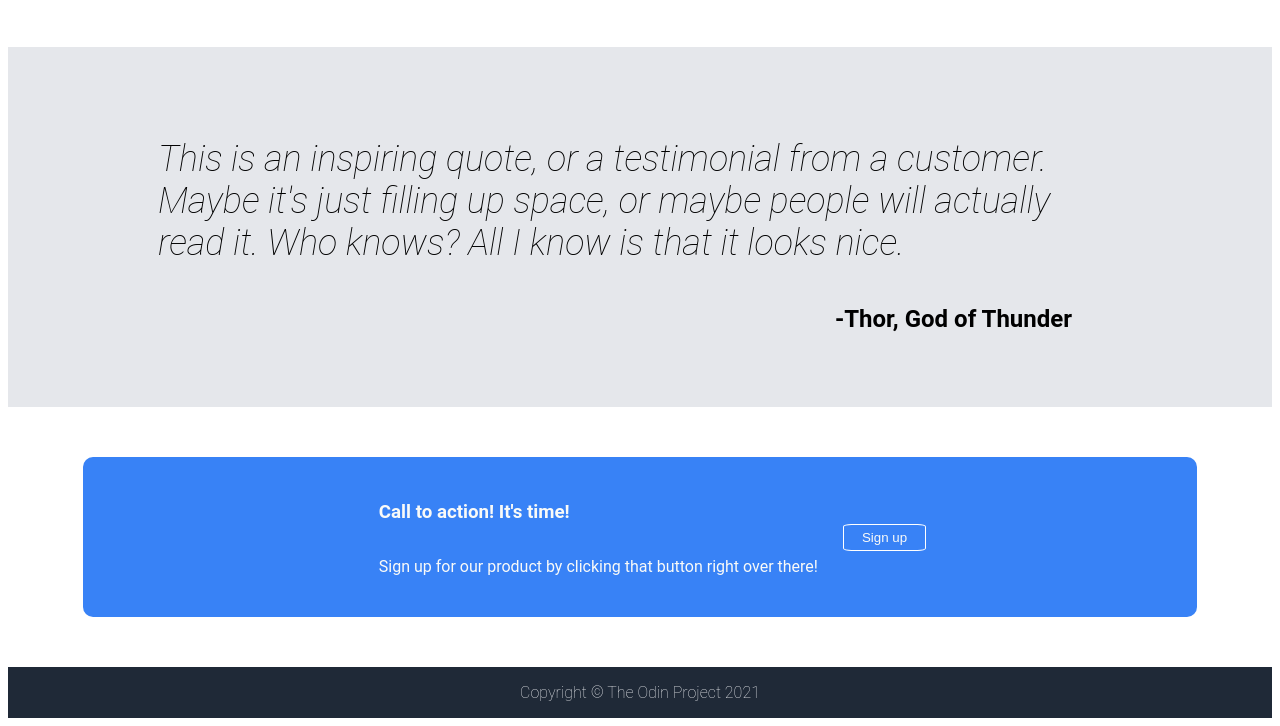
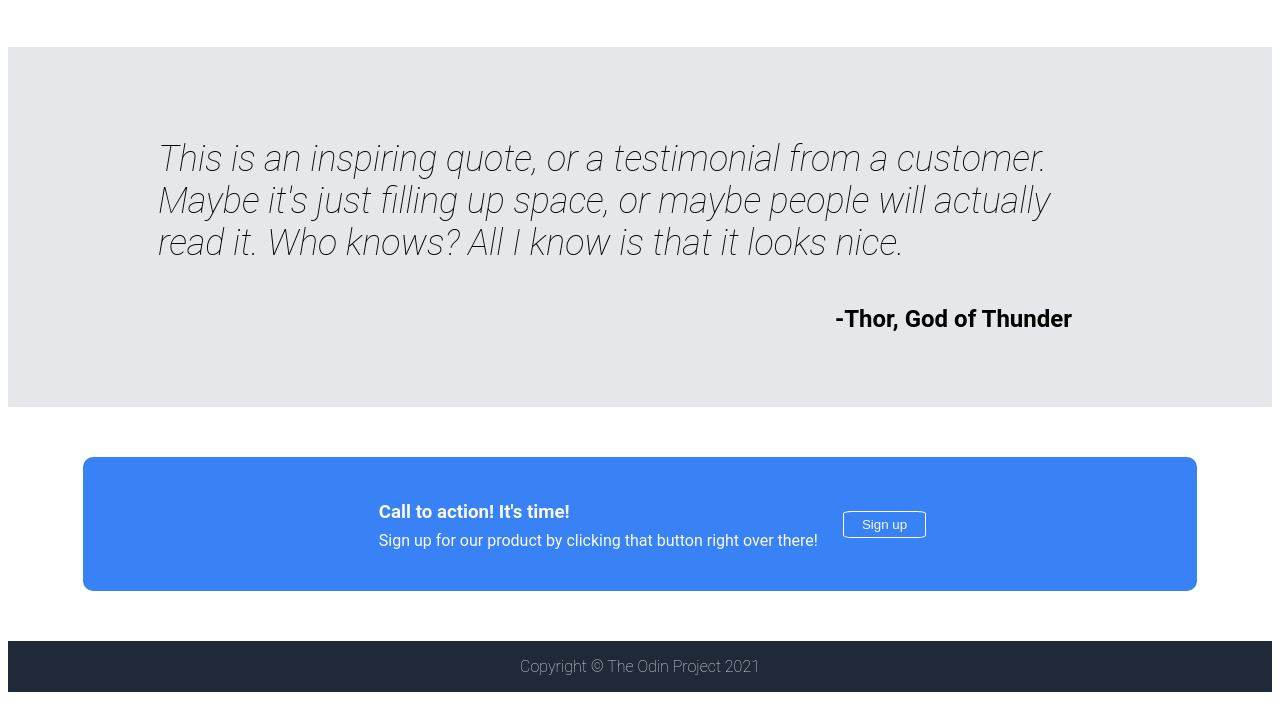
Before and after one commit to sonibuda/Landing_Page, a plain HTML site: page index.html in a window 1280 px wide. Shown: the part 951-1677 px from the top of the page. After the commit the page ends 1651 px from the top, so only its background shows below. Drawn offline with Linux system fonts and the light colour scheme.

Commit message:
Set max-width and negative margins.
Set max-width on images so that text will not extend beyond the images.
Set negative margins on text in the "call to action" section to move the H3 text and p text closer.

```diff
--- a/styles.css
+++ b/styles.css
@@ -142,6 +142,7 @@ considering yourself done*/
 .img1, .img2, .img3, .img4{
     display: flex;
     flex-direction: column;
+    max-width: 300px;
 }
 
 .body1images p{
@@ -179,6 +180,7 @@ considering yourself done*/
     justify-content: center;
     border-radius: 10px;
 
+
 }
 
 .call{
@@ -186,6 +188,7 @@ considering yourself done*/
     flex-direction: column;
     padding: 0px 25px;
     flex-wrap: wrap;
+
 
 }
 
@@ -198,3 +201,7 @@ footer{
     color: #e5e7eb;
     font-weight: 50;
 }
+
+.call p{
+    margin-top: -10px;
+}
```
